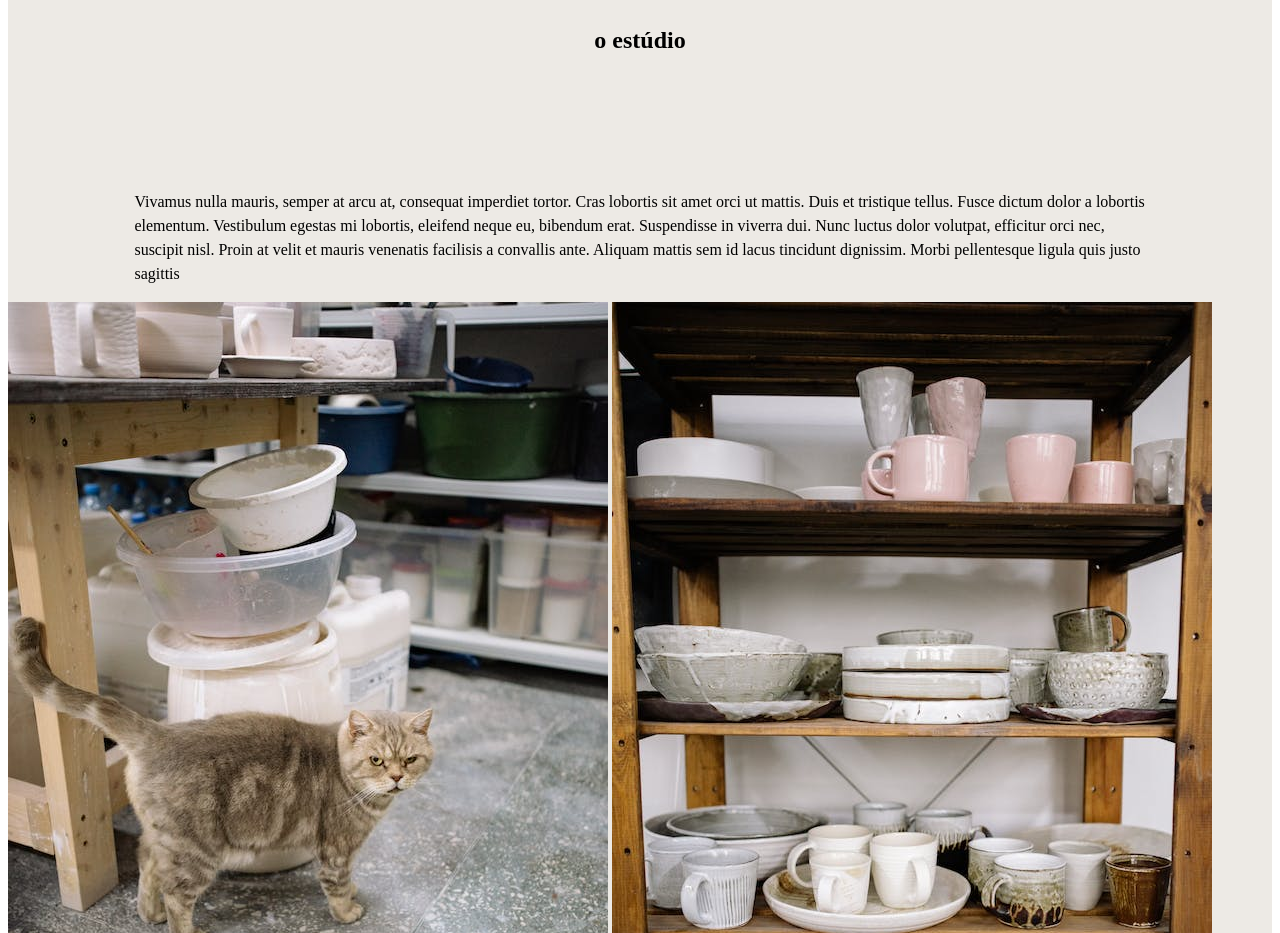
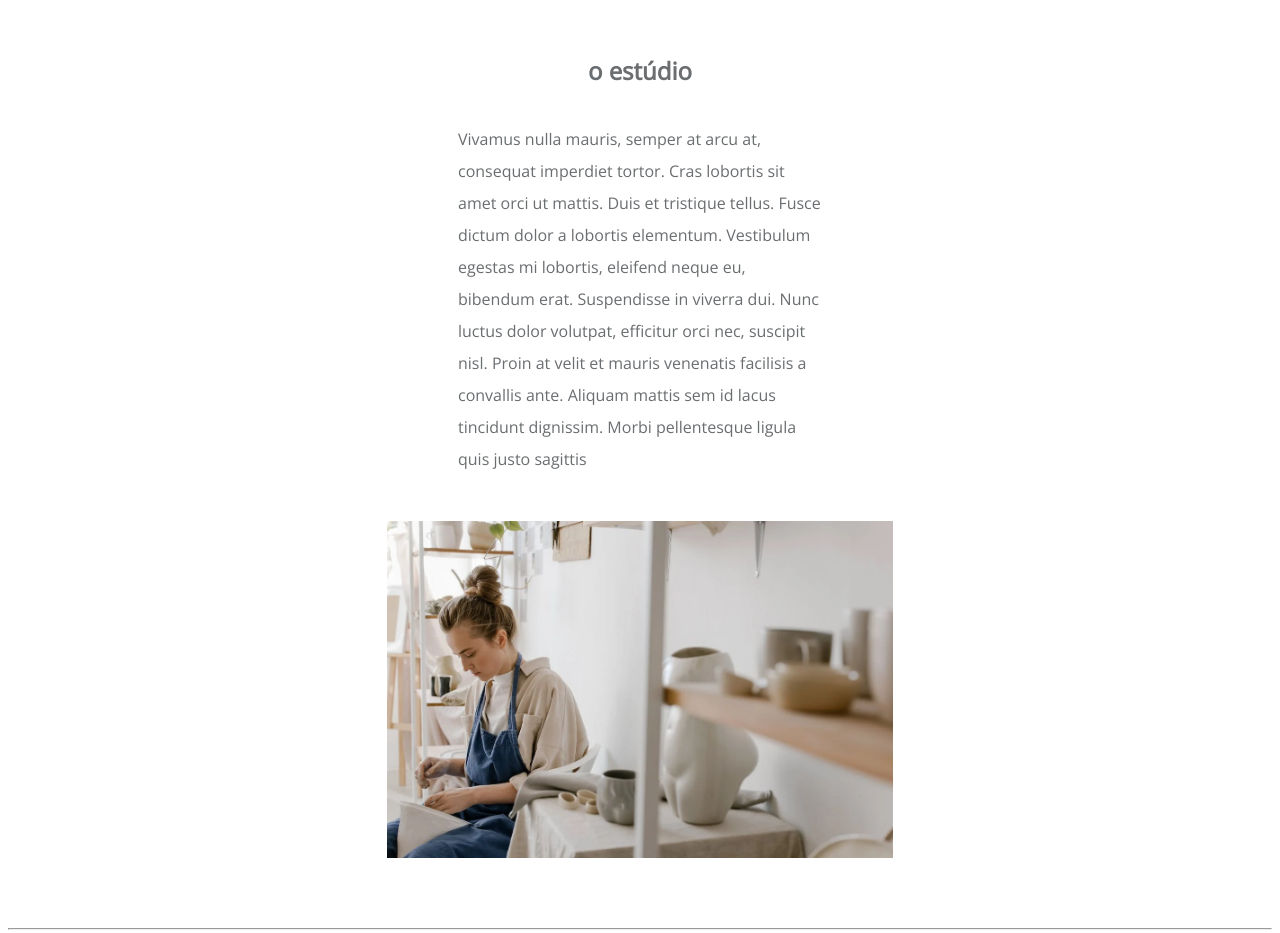
Before and after one commit to InesBelo/barro-atelier, a plain HTML site: page index.html in a window 1280 px wide. Shown: the part 1280-2213 px from the top of the page. Drawn offline with nearby package versions, Linux system fonts and the light colour scheme.

Commit message:
Add content to studio section

```diff
--- a/assets/css/style.css
+++ b/assets/css/style.css
@@ -60,7 +60,7 @@
 
 /* about barro */
 
-#about-barro > #about-barro-container {
+#about-barro>#about-barro-container {
     display: flex;
     flex-direction: column;
     gap: 6rem;
@@ -68,12 +68,12 @@
     margin-left: auto;
     margin-right: auto;
     align-items: center;
-    line-height: 1.5;
-    margin-bottom: 115px;
+    line-height: 32px;
+    margin-bottom: 70px;
 }
 
 @media (min-width: 1024px) {
-    #about-barro > #about-barro-container {
+    #about-barro>#about-barro-container {
         flex-direction: row;
     }
 }
@@ -100,24 +100,57 @@
 /* homepage ends here */
 
 
+
 /* studio section starts here */
 
-#studio {
-    background-color: #edeae5;
-    width: 100%;
+#studio-content-container {
+    margin-bottom: 40px;
 }
 
 #studio-text {
     display: flex;
     flex-direction: column;
-    gap: 6rem;
+    max-width: 80%;
+    margin-left: 450px;
+    margin-right: 450px;
+    align-items: center;
+    line-height: 32px;
+}
+
+#studio-text .lang-en {
+    color: #474b4f;
+    font-family: open sans, sans-serif;
+}
+
+#studio-text .lang-pt {
+    color: #6b6e70;
+    font-family: open sans, sans-serif;
+}
+
+#studio-photo {
+    display: flex;
+    flex-direction: column;
     max-width: 80%;
     margin-left: auto;
     margin-right: auto;
     align-items: center;
     line-height: 1.5;
+    width: 100%;
 }
 
+#studio-photo img {
+    max-width: 100%;
+    width: 50%;
+    padding: 3%;
+}
+
+@media (min-width: 1024px) {
+    #studio-content-container>#studio-photo {
+        flex-direction: column;
+    }
+}
+
+/* studio section ends here */
 
 
 
--- a/index.html
+++ b/index.html
@@ -40,7 +40,7 @@
 
 
     <section id="about-barro">
-        <div id="about-barro-container" class="flex-container">
+        <div id="about-barro-container">
             <div id="about-barro-hero-image">
                 <img src="../assets/images/hero-image-homepage.jpg" alt="woman working on a potter's wheel">
             </div>
@@ -67,8 +67,10 @@
         </div>
     </section>
 
+    <hr>
+
     <section id="studio">
-        <div id="studio-container">
+        <div id="studio-content-container">
             <div id="studio-text">
                 <h1 class="lang-en">the studio</h1>
                 <p class="lang-en">Vivamus nulla mauris, semper at arcu at, consequat imperdiet tortor. Cras lobortis
@@ -86,12 +88,15 @@
                     efficitur orci nec, suscipit nisl. Proin at velit et mauris venenatis facilisis a convallis ante.
                     Aliquam mattis sem id lacus tincidunt dignissim. Morbi pellentesque ligula quis justo sagittis</p>
             </div>
-            <div class="studio-image">
-                <img src="../assets/images/studio-cat.jpeg" alt="a cat walking on a pottery studio">
-                <img src="../assets/images/pottery-works.jpeg" alt="pottery works stored on a shelf">
-            </div>
+
+                <div id="studio-photo">
+                    <img src="../assets/images/studio-photo.webp" alt="a woman working in her pottery studio">
+                </div>
+
         </div>
     </section>
+
+    <hr>
 
 
 
```
Also changed, not shown: assets/images/studio-photo.webp (added).
